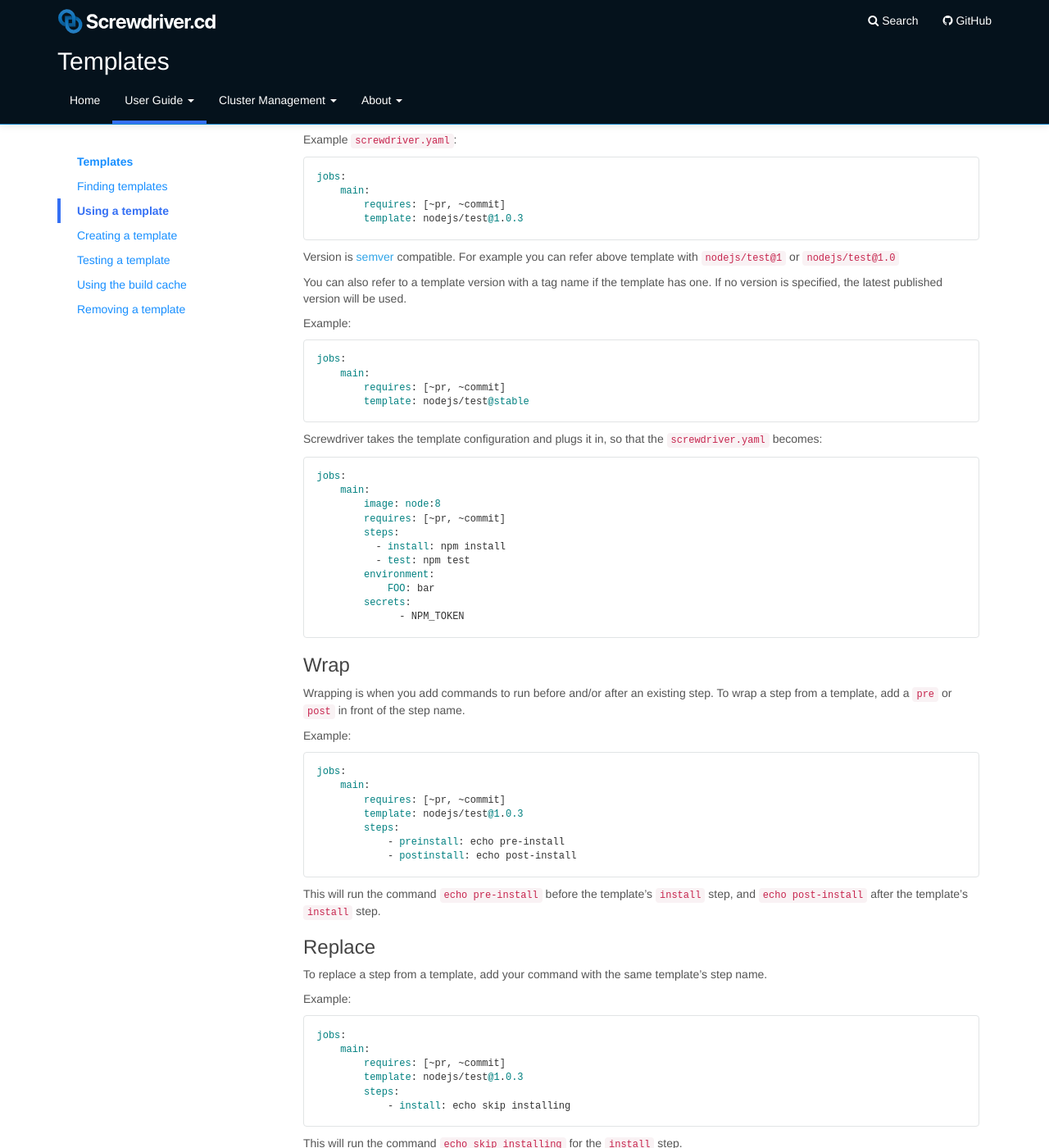
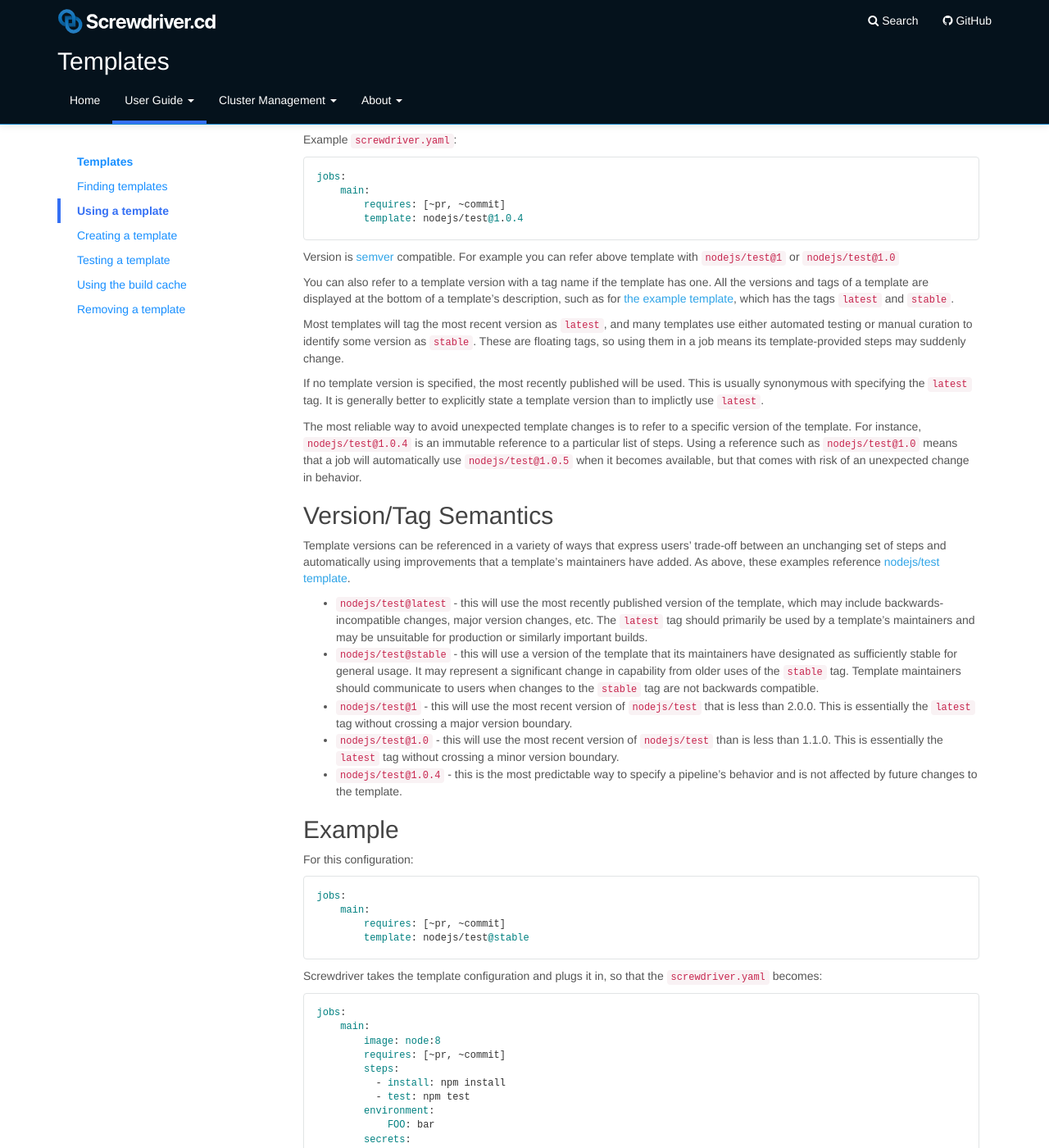
Before and after one commit to screwdriver-cd/guide, a Jekyll site: the page built from docs/user-guide/templates.md, in a window 1280 px wide and 1400 px high, scrolled down 748 px. Shown: the whole window at 82% size. Built offline with Jekyll 4.4.1, drawn with Linux system fonts in a browser that asks for light colours.

Commit message:
fix: elaborate on tag semantics (#338)

````diff
--- a/docs/user-guide/templates.md
+++ b/docs/user-guide/templates.md
@@ -40,14 +40,32 @@ Example `screwdriver.yaml`:
 jobs:
     main:
         requires: [~pr, ~commit]
-        template: nodejs/test@1.0.3
+        template: nodejs/test@1.0.4
 ```
 
 Version is [semver](https://semver.org/) compatible. For example you can refer above template with `nodejs/test@1` or `nodejs/test@1.0`
 
-You can also refer to a template version with a tag name if the template has one. If no version is specified, the latest published version will be used.
+You can also refer to a template version with a tag name if the template has one. All the versions and tags of a template are displayed at the bottom of a template's description, such as for [the example template](https://cd.screwdriver.cd/templates/nodejs/test), which has the tags `latest` and `stable`.
 
-Example:
+Most templates will tag the most recent version as `latest`, and many templates use either automated testing or manual curation to identify some version as `stable`. These are floating tags, so using them in a job means its template-provided steps may suddenly change.
+
+If no template version is specified, the most recently published will be used. This is usually synonymous with specifying the `latest` tag. It is generally better to explicitly state a template version than to implictly use `latest`.
+
+The most reliable way to avoid unexpected template changes is to refer to a specific version of the template. For instance, `nodejs/test@1.0.4` is an immutable reference to a particular list of steps. Using a reference such as `nodejs/test@1.0` means that a job will automatically use `nodejs/test@1.0.5` when it becomes available, but that comes with risk of an unexpected change in behavior.
+
+## Version/Tag Semantics
+
+Template versions can be referenced in a variety of ways that express users' trade-off between an unchanging set of steps and automatically using improvements that a template's maintainers have added. As above, these examples reference [nodejs/test template](https://cd.screwdriver.cd/templates/nodejs/test).
+
+* `nodejs/test@latest` - this will use the most recently published version of the template, which may include backwards-incompatible changes, major version changes, etc. The `latest` tag should primarily be used by a template's maintainers and may be unsuitable for production or similarly important builds.
+* `nodejs/test@stable` - this will use a version of the template that its maintainers have designated as sufficiently stable for general usage. It may represent a significant change in capability from older uses of the `stable` tag. Template maintainers should communicate to users when changes to the `stable` tag are not backwards compatible.
+* `nodejs/test@1` - this will use the most recent version of `nodejs/test` that is less than 2.0.0. This is essentially the `latest` tag without crossing a major version boundary.
+* `nodejs/test@1.0` - this will use the most recent version of `nodejs/test` than is less than 1.1.0. This is essentially the `latest` tag without crossing a minor version boundary.
+* `nodejs/test@1.0.4` - this is the most predictable way to specify a pipeline's behavior and is not affected by future changes to the template.
+
+## Example
+
+For this configuration:
 ```yaml
 jobs:
     main:
````
